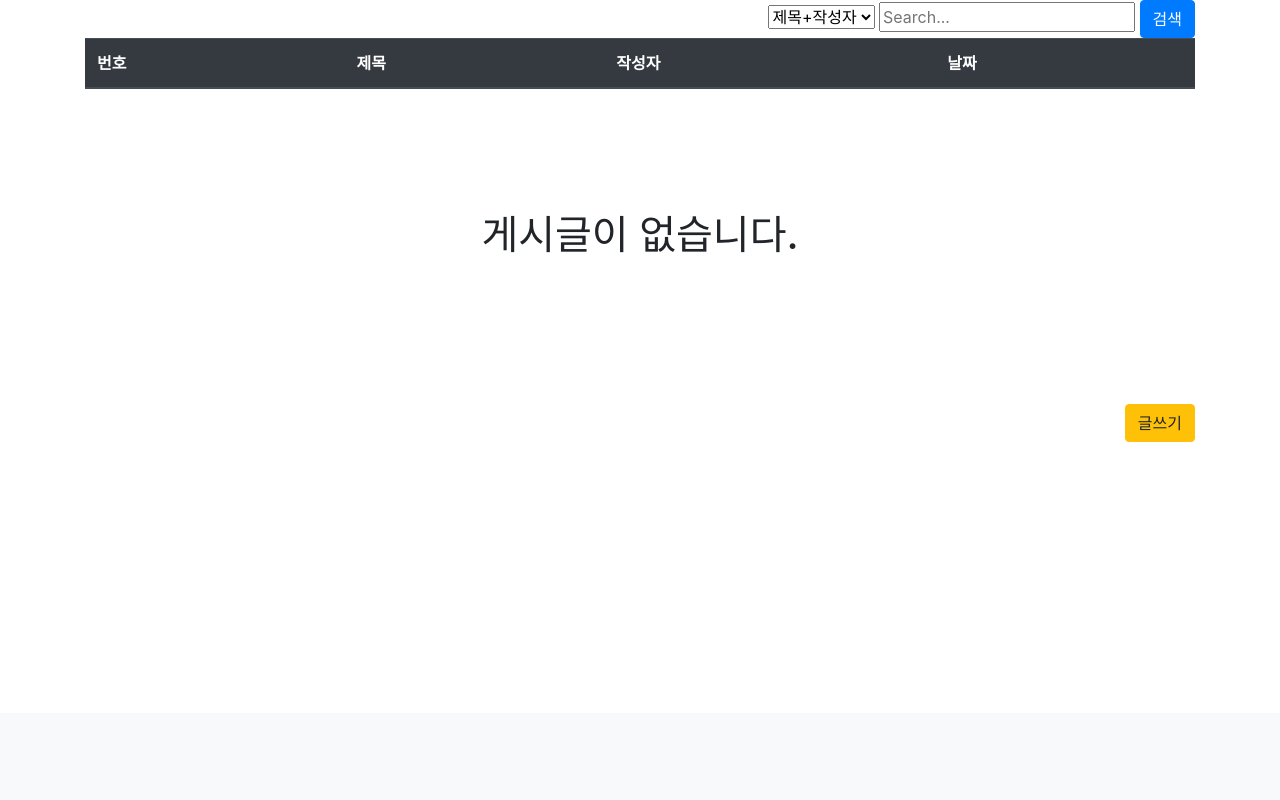
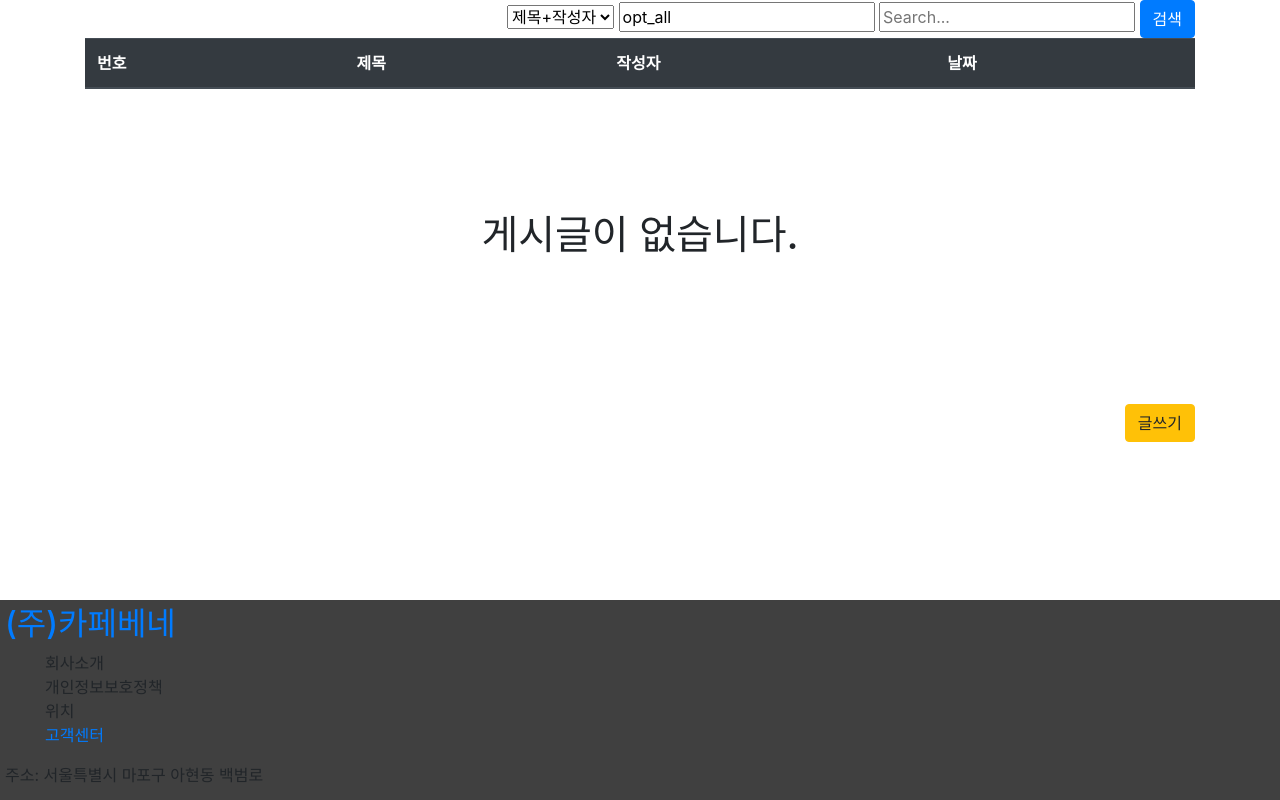
Before and after one commit to jyj1433/notice_board, a Flask app: page /board in a window 1280 px wide. Shown: the part 87-887 px from the top of the page. Before the commit the page ends 529 px from the top, so only its background shows below. Run offline with Flask 2, Linux system fonts and the light colour scheme; data that the repository does not hold is empty; some libraries are stand-ins or nearby versions.

Commit message:
검색기능 진짜 구현, footer추가

```diff
--- /dev/null
+++ b/static/css/footer.css
@@ -0,0 +1,24 @@
+html, body {
+    margin: 0;
+    padding: 0;
+}
+
+#body-wrapper {
+    min-height: 100vh;
+    position: relative;
+    width:100%;
+}
+
+#body-content {
+    padding-bottom:200px; /* footer의 높이만큼 늘려주기 -> 그래야 body의 다른 요소가 먹히지않음 */
+}
+
+footer {
+    padding: 5px;
+    width: 100%;
+    height: 200px; /* footer의 높이 -> footer내부의 요소들의 크기만큼 늘려주기 */
+    position: absolute;
+    bottom: 0;
+    left: 0;
+    background-color:#404040;
+}
--- a/templates/base.html
+++ b/templates/base.html
@@ -19,6 +19,8 @@
     <link rel="stylesheet" href="{{ url_for('static', filename='css/slides.css') }}">
     <link rel="stylesheet" href="{{ url_for('static', filename='css/all.min.css') }}">
     <link rel="stylesheet" href="{{ url_for('static', filename='css/summernote/summernote-lite.css') }}">
+    <link rel="stylesheet" href="{{ url_for('static', filename='css/footer.css') }}">
+
     {% if title %}
       <title>{{ title }}</title>
     {% else %}
@@ -31,10 +33,15 @@
 <!-- 네비게이션 바 include -->
 {% include "navbar.html" %}
 
+<div id="body-wrapper">
+    <div id="body-content">
+
+
 <!-- 기본 템플릿 안에 삽입될 내용 Start -->
 {% block content %}
 {% endblock %}
 <!-- 기본 템플릿 안에 삽입될 내용 End -->
+
 
 <!-- jQuery JS -->
 <script src="{{ url_for('static', filename='js/jquery-3.5.1.min.js') }}"></script>
@@ -52,6 +59,12 @@
 <!-- FontAwesome JS -->
 <script src="{{ url_for('static', filename='js/all.min.js') }}"></script>
 
+
+
+    </div>
+    <!-- footer include -->
+    {% include "footer.html" %}
+</div>
 </body>
 {% block script %}
 {% endblock %}
--- a/templates/board/board.html
+++ b/templates/board/board.html
@@ -6,11 +6,15 @@
         <form action="/board" method="get">
 
         <select name="search_select">
-            <option value="opt_all">제목+작성자</option>
-            <option value="opt_title">제목</option>
-            <option value="opt_author">작성자</option>
+            <option value="opt_all"
+                {% if opt =='opt_all' %} selected {% endif %}>제목+작성자</option>
+            <option value="opt_title"
+                {% if opt =='opt_title' %} selected {% endif %}>제목</option>
+            <option value="opt_author"
+                {% if opt =='opt_author' %} selected {% endif %}>작성자</option>
         </select>
-        <input type="text" placeholder="Search..." id="search" name="search" value="{{request.args.get['search']}}">
+        <input type="text" value="{{opt}}">
+        <input type="text" placeholder="Search..." id="search" name="search" value="{{search}}">
         <button class="btn btn-primary" type="submit" href="{{url_for('.board', page=page, search=search)}}">검색</button>
 
         </form>
@@ -60,7 +64,7 @@
                 {% if i == page %}
                     <li class="page-item active"><a class="page-link" href="#">{{ i }}</a></li>
                 {% elif search != "" %}
-                    <li class="page-item"><a class="page-link" href="{{url_for('.board', page=i, search=search)}}">{{ i }}</a></li>
+                    <li class="page-item"><a class="page-link" href="{{url_for('.board', page=i, search=search, search_select=opt)}}">{{ i }}</a></li>
                 {% else %}
                     <li class="page-item"><a class="page-link" href="{{url_for('.board', page=i)}}">{{ i }}</a></li>
                 {% endif %}
--- /dev/null
+++ b/templates/footer.html
@@ -0,0 +1,14 @@
+<footer>
+    <div>
+        <a href="/">
+            <h2>(주)카페베네</h2>
+        </a>
+    </div>
+    <ul>
+        <li>회사소개</li>
+        <li>개인정보보호정책</li>
+        <li>위치</li>
+        <li><a href='tel:010-XXXX-XXXX'>고객센터</a></li>
+    </ul>
+    <address>주소: 서울특별시 마포구 아현동 백범로</address>
+</footer>
--- a/webapp/board/board_view.py
+++ b/webapp/board/board_view.py
@@ -53,7 +53,7 @@ def board():
 
     title = "게시판 " + str(page) + "p"
 
-    return render_template('board/board.html', result=re, title=title, search=search_keyword,
+    return render_template('board/board.html', result=re, title=title, search=search_keyword, opt=search_option,
         datas=re,
         limit=limit,
         page=page,
```
Also changed, not shown: templates/index.html (+4 -3 lines).
